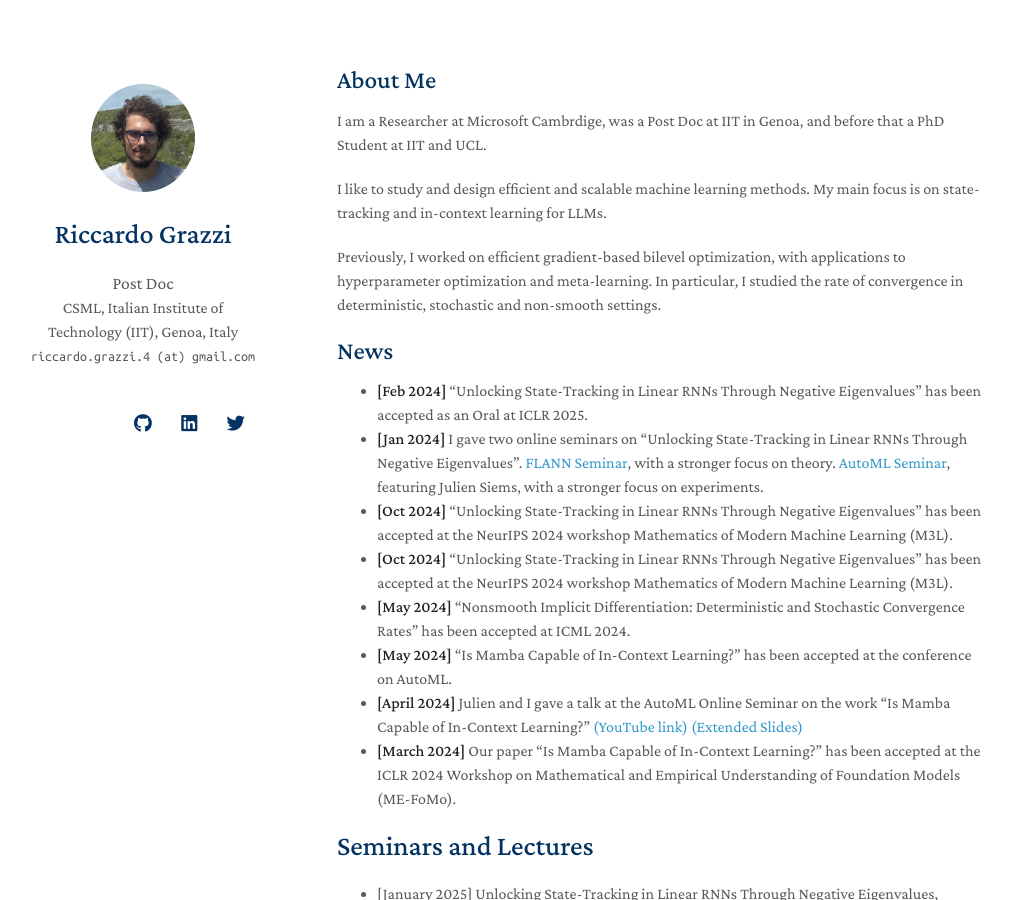
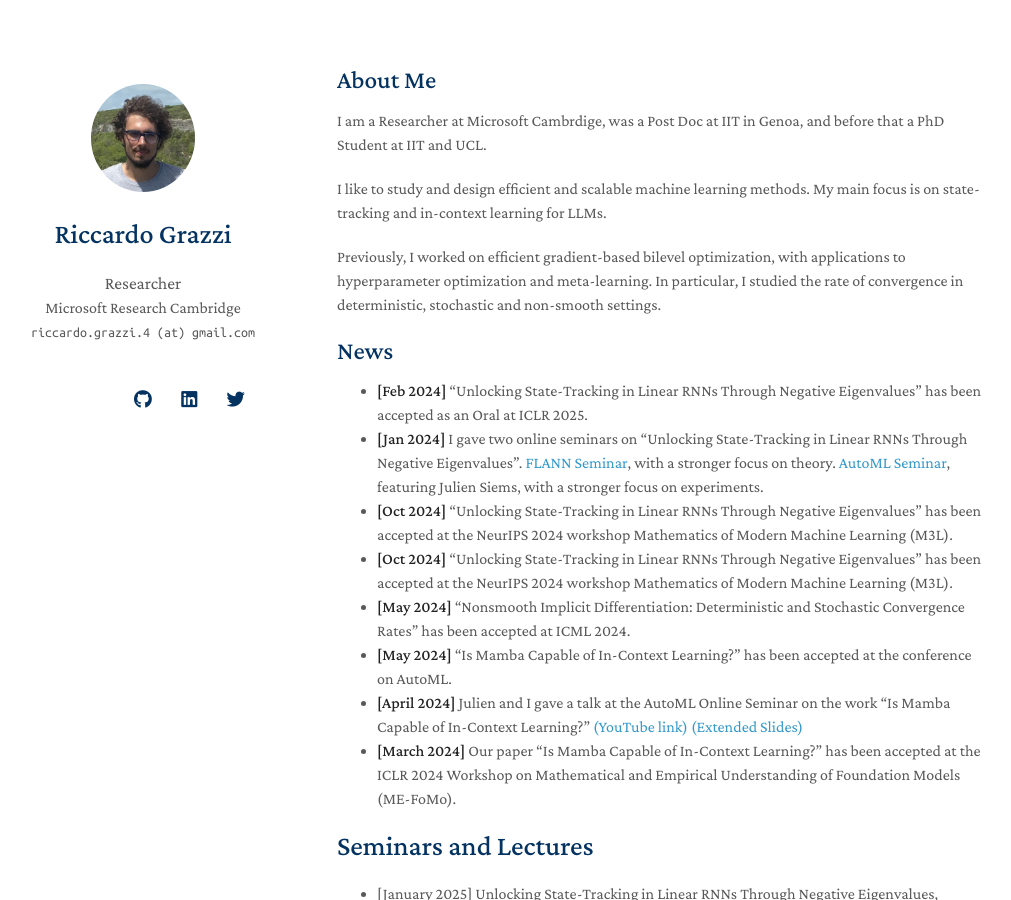
Before and after one commit to prolearner/riccardograzzi.github.io, a Jekyll site: the page built from index.md, in a window 1280 px wide and 900 px high. Shown: the whole window, without its empty margins (133-1144 px from the left). Built offline with Jekyll 4.4.1, drawn with Linux system fonts in a browser that asks for light colours; nearby versions of some CDN libraries; a style sheet for code colours, icons or effects is not loaded; our own code applies the rules of GitHub Pages for plain Markdown files.

```diff
--- a/_config.yml
+++ b/_config.yml
@@ -1,7 +1,7 @@
 # Basic Information
 title: Riccardo Grazzi
-position: Post Doc
-affiliation: CSML, Italian Institute of Technology (IIT), Genoa, Italy
+position: Researcher
+affiliation: Microsoft Research Cambridge
 email: riccardo.grazzi.4 (at) gmail.com
 
 # Search Engine Optimization (SEO)
```
